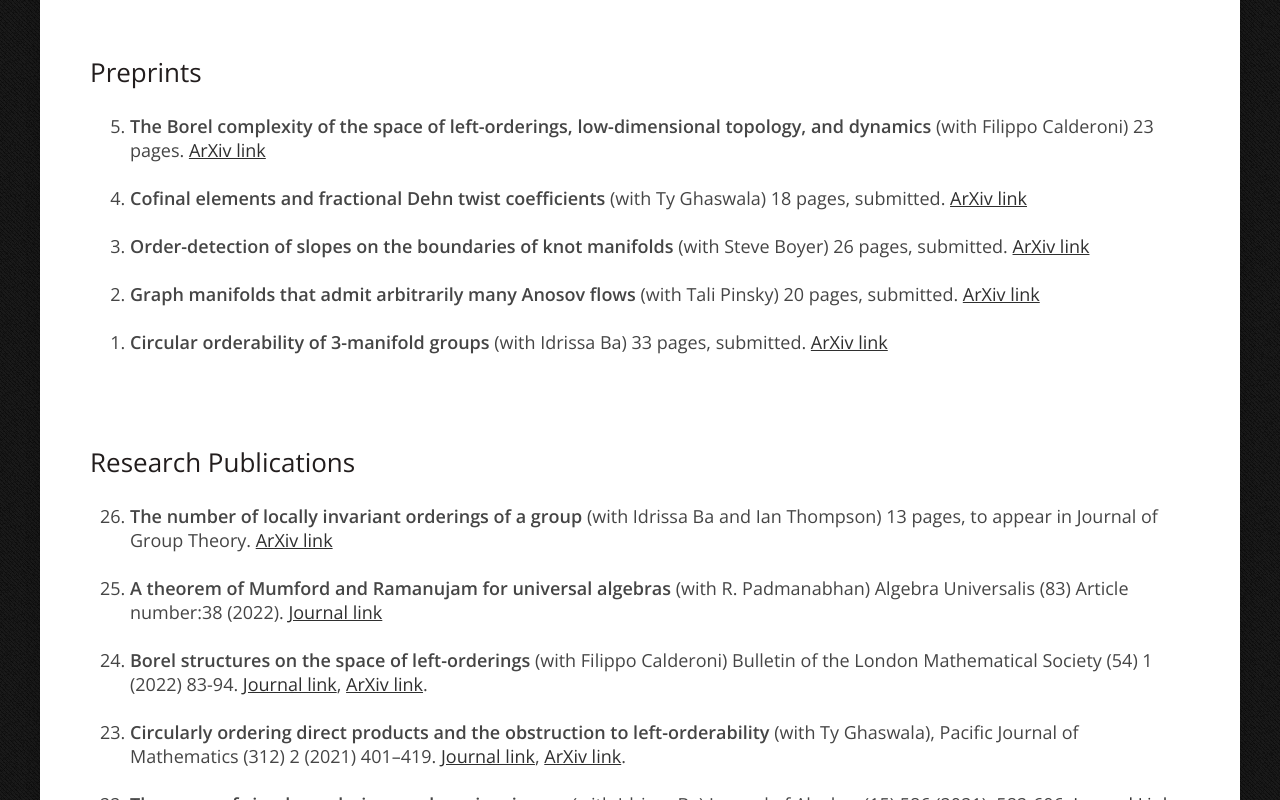
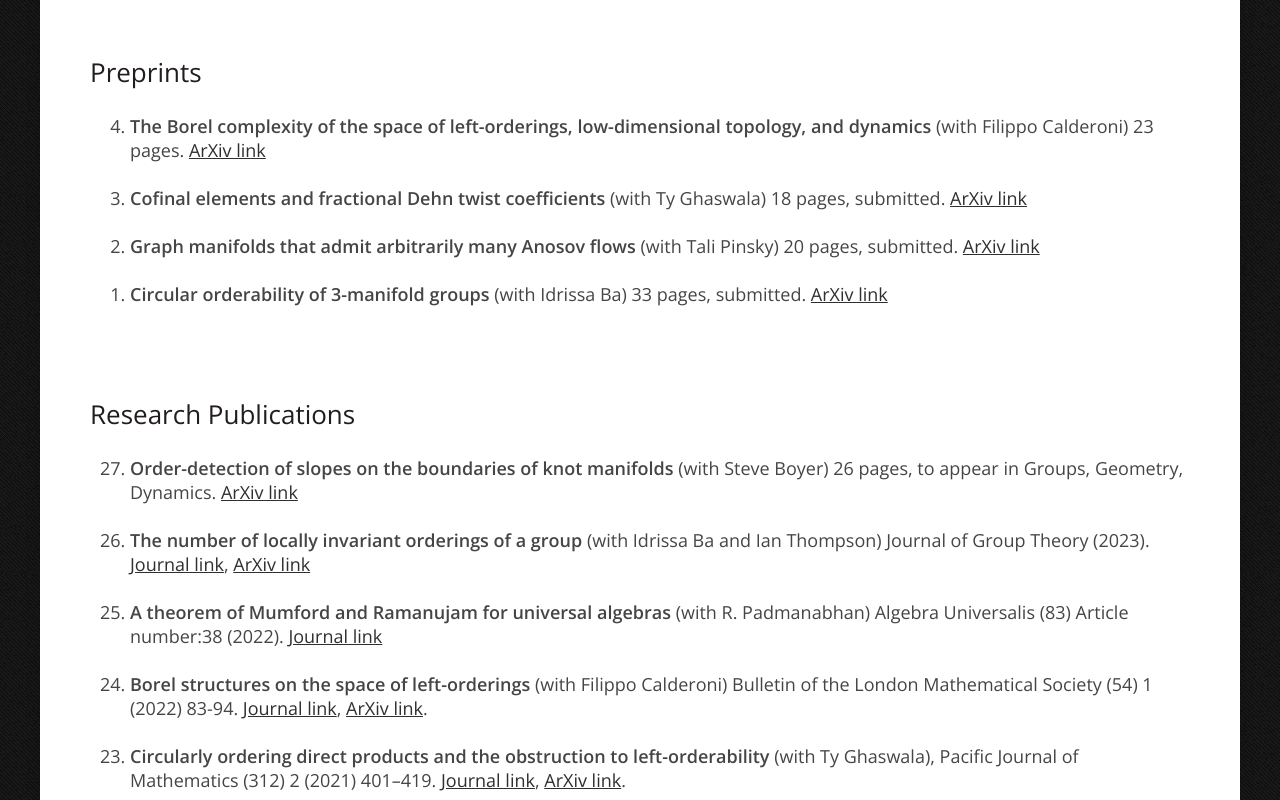
Before and after one commit to adamjclay/adamjclay.github.io, a plain HTML site: page publications.html in a window 1280 px wide. Shown: the part 419-1219 px from the top of the page. Drawn offline with nearby package versions, Linux system fonts and the light colour scheme.

Commit message:
Update publications.html

```diff
--- a/publications.html
+++ b/publications.html
@@ -52,9 +52,6 @@ Released   : 20121231
 <li><strong>Cofinal elements and fractional Dehn twist coefficients</strong> (with Ty Ghaswala) 18 pages, submitted.
 <a href="https://arxiv.org/abs/2210.07044"> ArXiv link </a><br><br>
 
-<li><strong>Order-detection of slopes on the boundaries of knot manifolds</strong> (with Steve Boyer) 26 pages, submitted.
-<a href="https://arxiv.org/abs/2206.00848">ArXiv link</a><br><br>
-
 <li><strong>Graph manifolds that admit arbitrarily many Anosov flows</strong> (with Tali Pinsky) 20 pages, submitted.
 <a href="https://arxiv.org/abs/2006.09101">ArXiv link</a><br><br>
 
@@ -70,8 +67,12 @@ Released   : 20121231
 <font size =4>
 	<ol reversed><br>
 
-<li><strong>The number of locally invariant orderings of a group</strong> (with Idrissa Ba and Ian Thompson) 13 pages, to appear in Journal of Group Theory.
-<a href="https://arxiv.org/abs/2204.00766">ArXiv link</a><br><br>
+<li><strong>Order-detection of slopes on the boundaries of knot manifolds</strong> (with Steve Boyer) 26 pages, to appear in Groups, Geometry, Dynamics.
+<a href="https://arxiv.org/abs/2206.00848">ArXiv link</a><br><br>
+
+<li><strong>The number of locally invariant orderings of a group</strong> (with Idrissa Ba and Ian Thompson) Journal of Group Theory (2023).
+<a href="https://doi.org/10.1515/jgth-2022-0126">Journal link</a>,
+	<a href="https://arxiv.org/abs/2204.00766">ArXiv link</a><br><br>
 
 <li><strong>A theorem of Mumford and Ramanujam for universal algebras</strong> (with R. Padmanabhan) Algebra Universalis (83) Article number:38 (2022).
 <a href="https://link.springer.com/article/10.1007/s00012-022-00790-5">Journal link</a><br><br>
```
